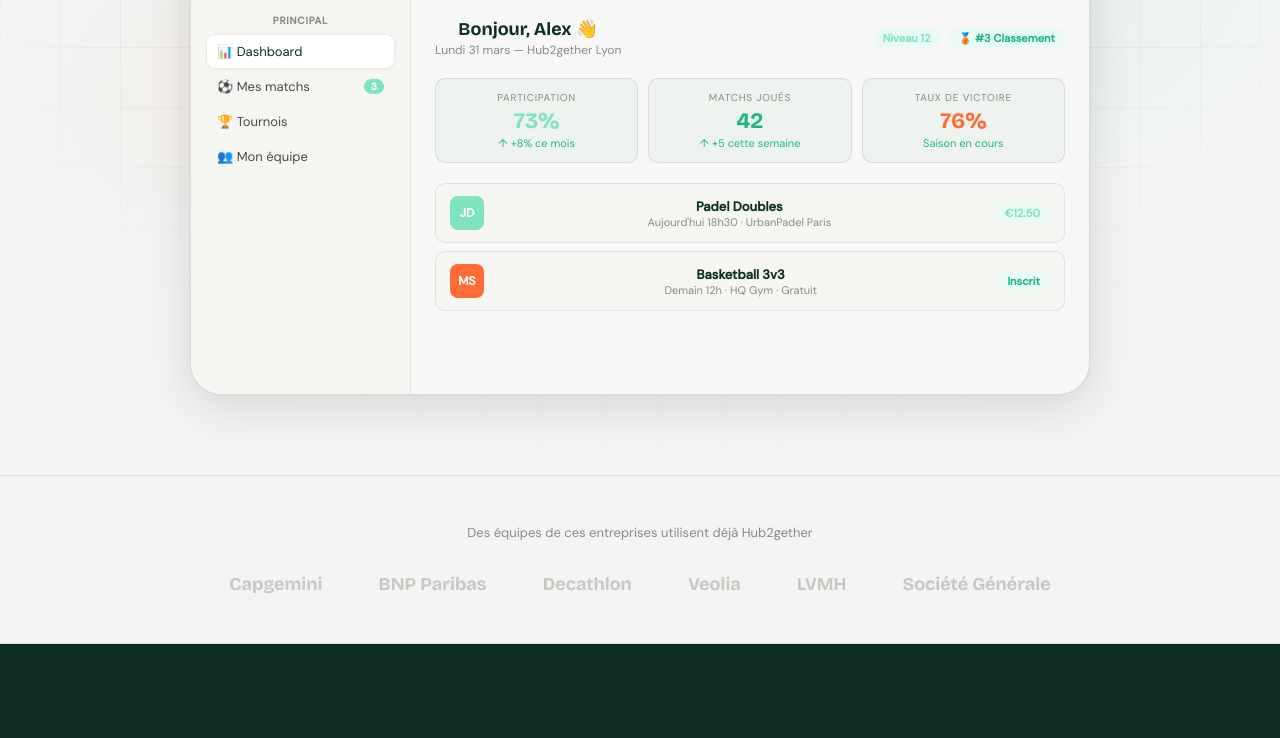
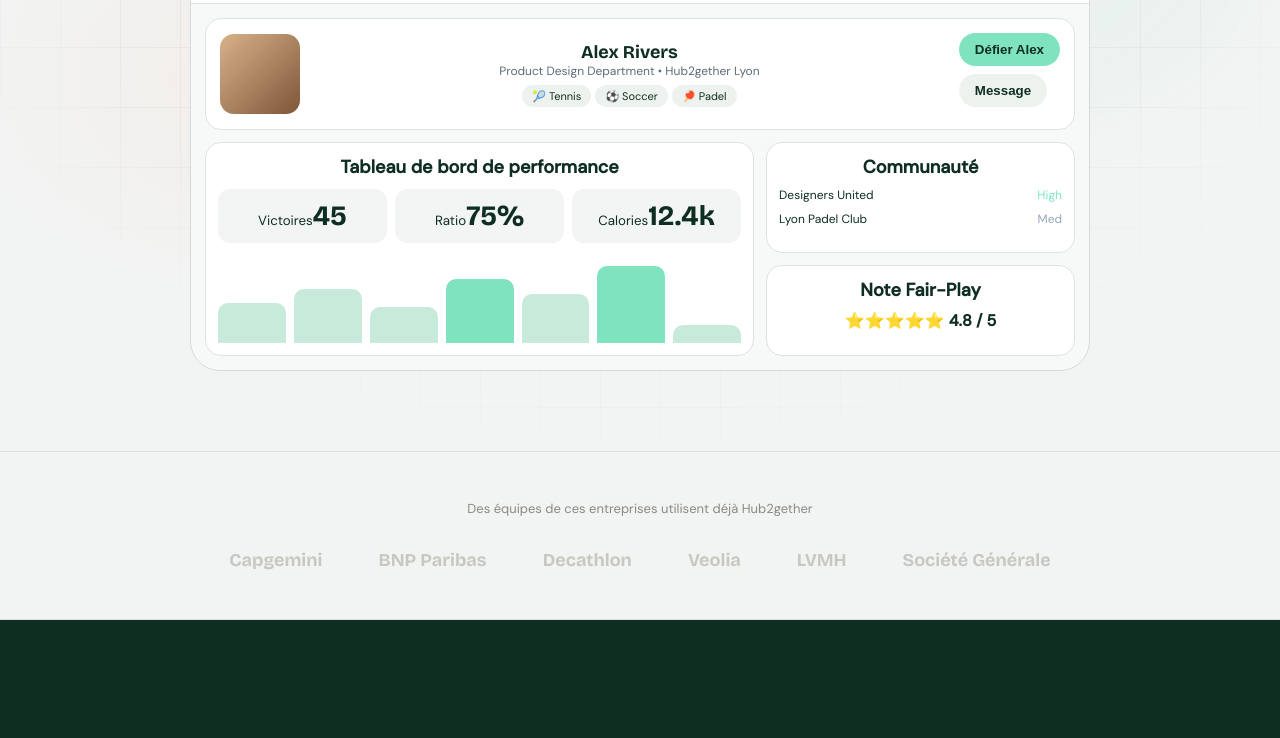
Before and after one commit to Elr0ssi/Hub2gether---codex, a plain HTML site: page index.html in a window 1280 px wide. Shown: the part 793-1531 px from the top of the page. Drawn offline with nearby package versions, Linux system fonts and the light colour scheme.

Commit message:
Enhance animations, counters replay, and interactive enterprise preview

```diff
--- a/index.html
+++ b/index.html
@@ -250,6 +250,48 @@
   .reveal { opacity: 0; transform: translateY(24px); transition: opacity .6s ease, transform .6s ease; }
   .reveal.visible { opacity: 1; transform: none; }
 
+
+  .reveal-left { opacity: 0; transform: translateX(-30px); transition: opacity .7s ease, transform .7s ease; }
+  .reveal-right { opacity: 0; transform: translateX(30px); transition: opacity .7s ease, transform .7s ease; }
+  .reveal-zoom { opacity: 0; transform: scale(.94); transition: opacity .7s ease, transform .7s ease; }
+  .reveal-left.visible, .reveal-right.visible, .reveal-zoom.visible { opacity: 1; transform: none; }
+
+  .hub-dashboard { background:#f7f9f8; border:1px solid #d4dbd8; border-radius:30px; padding:0; overflow:hidden; }
+  .hub-topnav { display:flex; justify-content:space-between; align-items:center; padding:14px 18px; border-bottom:1px solid #dce3df; background:white; }
+  .hub-topnav .tabs { display:flex; gap:8px; }
+  .hub-tab { font-size:12px; font-weight:700; padding:8px 14px; border-radius:999px; background:#eef2ef; color:#546272; }
+  .hub-tab.active { background:var(--blue-light); color:var(--black); }
+  .hub-user { font-size:13px; font-weight:700; color:var(--black); }
+  .hub-body { padding:14px; display:grid; gap:12px; }
+  .hub-profile { background:white; border:1px solid #dce3df; border-radius:16px; padding:14px; display:grid; grid-template-columns:80px 1fr auto; gap:12px; align-items:center; }
+  .hub-avatar { width:80px; height:80px; border-radius:14px; background:linear-gradient(135deg,#d8b28a,#7e5639); }
+  .hub-profile h4 { font-size:18px; font-family:var(--font-display); }
+  .hub-profile p { font-size:12px; color:#5d6b79; }
+  .hub-profile .chip { font-size:11px; padding:4px 10px; border-radius:999px; background:#eef2ef; display:inline-block; margin-top:6px; }
+  .hub-actions button { display:block; border:none; border-radius:999px; padding:9px 16px; font-weight:700; margin-bottom:8px; }
+  .hub-actions .primary { background:var(--blue); color:var(--black); }
+  .hub-actions .secondary { background:#eef2ef; color:var(--black); }
+  .hub-grid { display:grid; grid-template-columns:1.6fr .9fr; gap:12px; }
+  .hub-panel { background:white; border:1px solid #dce3df; border-radius:16px; padding:12px; }
+  .hub-kpis { display:grid; grid-template-columns:repeat(3,1fr); gap:8px; margin-top:10px; }
+  .hub-kpi { background:#f3f5f4; border-radius:12px; padding:10px; }
+  .hub-kpi strong { font-size:28px; font-family:var(--font-display); }
+  .hub-bars { margin-top:10px; display:flex; align-items:flex-end; gap:8px; height:90px; }
+  .hub-bars span { flex:1; border-radius:10px 10px 0 0; background:#c8eadb; }
+  .hub-bars span:nth-child(4), .hub-bars span:nth-child(6){ background:#7FE3BF; }
+  .hub-side .badge { display:flex; justify-content:space-between; font-size:12px; margin-top:8px; }
+
+  .enterprise-interactive { margin-top: 46px; display:grid; grid-template-columns: 320px 1fr; gap:22px; align-items:stretch; }
+  .enterprise-menu { background:white; border:1px solid var(--border); border-radius:20px; padding:10px; display:grid; gap:8px; }
+  .enterprise-item { border:none; text-align:left; padding:14px; border-radius:12px; background:#f5f7f6; font-family:var(--font-body); cursor:pointer; font-size:14px; color:#4c5b55; }
+  .enterprise-item.active { background:var(--blue-light); color:var(--black); font-weight:700; }
+  .enterprise-preview { background:white; border:1px solid var(--border); border-radius:20px; padding:22px; box-shadow:var(--shadow-sm); }
+  .enterprise-preview h4 { font-family:var(--font-display); font-size:24px; margin-bottom:8px; }
+  .enterprise-preview p { margin-bottom:14px; }
+  .enterprise-metrics { display:grid; grid-template-columns:repeat(3,1fr); gap:10px; }
+  .enterprise-metrics div { background:#f4f6f5; border-radius:12px; padding:12px; }
+  .enterprise-metrics strong { font-size:24px; font-family:var(--font-display); }
+
   @media (max-width: 900px) {
     nav { padding: 0 20px; }
     .nav-links { display: none; }
@@ -264,6 +306,8 @@
     .steps-row { grid-template-columns: 1fr 1fr; }
     .mockup-body { grid-template-columns: 1fr; }
     .mockup-sidebar { display: none; }
+    .hub-grid, .enterprise-interactive { grid-template-columns:1fr; }
+    .hub-kpis, .enterprise-metrics { grid-template-columns:1fr; }
     .footer-inner { flex-direction: column; gap: 24px; text-align: center; }
     .logos-row { gap: 28px; }
     .pricing-scroll-section { min-height: auto; padding: 80px 20px; }
@@ -291,13 +335,45 @@
   <p class="hero-sub">Tournois, matchmaking, classements inter-entreprises, paiements automatisés — tout en un seul endroit pour vos collaborateurs.</p>
   <div class="hero-actions"><button class="btn-xl">Commencer gratuitement <span>→</span></button><button class="btn-xl-outline">Voir la démo</button></div>
   <div class="hero-social-proof"><div class="avatars"><span style="background:#1E5EFF">JD</span><span style="background:#1DB87E">MS</span><span style="background:#FF6B35">AT</span><span style="background:#8B5CF6">LC</span><span style="background:#F5C842;color:#333">+</span></div><p class="social-text"><strong>+2 400 collaborateurs</strong> actifs sur la plateforme</p></div>
-  <div class="hero-mockup reveal">
-    <div class="mockup-window"><div class="mockup-bar"><div class="mockup-dot" style="background:#FF5F57"></div><div class="mockup-dot" style="background:#FEBC2E"></div><div class="mockup-dot" style="background:#28C840"></div><div class="mockup-url">app.hub2gether.io/dashboard</div></div>
-    <div class="mockup-body"><div class="mockup-sidebar"><div class="sidebar-section"><div class="sidebar-label">Principal</div><div class="sidebar-item active">📊 Dashboard</div><div class="sidebar-item">⚽ Mes matchs <span class="sidebar-stat">3</span></div><div class="sidebar-item">🏆 Tournois</div><div class="sidebar-item">👥 Mon équipe</div></div></div>
-      <div class="mockup-main"><div class="mockup-header"><div><div class="mockup-title">Bonjour, Alex 👋</div><div class="mockup-sub">Lundi 31 mars — Hub2gether Lyon</div></div><div style="display:flex;gap:8px"><div class="match-badge badge-blue">Niveau 12</div><div class="match-badge badge-green">🥉 #3 Classement</div></div></div>
-      <div class="mockup-kpis"><div class="mkpi"><div class="mkpi-label">Participation</div><div class="mkpi-val" style="color:var(--blue)"><span class="counter" data-target="73" data-suffix="%">0%</span></div><div class="mkpi-delta">↑ +8% ce mois</div></div><div class="mkpi"><div class="mkpi-label">Matchs joués</div><div class="mkpi-val" style="color:var(--green)"><span class="counter" data-target="42">0</span></div><div class="mkpi-delta">↑ +5 cette semaine</div></div><div class="mkpi"><div class="mkpi-label">Taux de victoire</div><div class="mkpi-val" style="color:var(--orange)"><span class="counter" data-target="76" data-suffix="%">0%</span></div><div class="mkpi-delta">Saison en cours</div></div></div>
-      <div class="mockup-matches"><div class="match-card"><div class="match-avatar" style="background:var(--blue)">JD</div><div class="match-info"><div class="match-name">Padel Doubles</div><div class="match-detail">Aujourd'hui 18h30 · UrbanPadel Paris</div></div><div class="match-badge badge-blue">€12.50</div></div><div class="match-card"><div class="match-avatar" style="background:var(--orange)">MS</div><div class="match-info"><div class="match-name">Basketball 3v3</div><div class="match-detail">Demain 12h · HQ Gym · Gratuit</div></div><div class="match-badge badge-green">Inscrit</div></div></div>
-      </div></div></div>
+  <div class="hero-mockup reveal-zoom">
+    <div class="hub-dashboard">
+      <div class="hub-topnav">
+        <div class="nav-logo" style="font-size:16px;"><span class="brand-mark" aria-hidden="true" style="font-size:26px;">H<span>2</span></span>Hub2gether</div>
+        <div class="tabs">
+          <span class="hub-tab">Matchmaking</span>
+          <span class="hub-tab">Groupes</span>
+          <span class="hub-tab active">Profils</span>
+          <span class="hub-tab">Classement</span>
+        </div>
+        <div class="hub-user">Alex Rivers · PRO</div>
+      </div>
+      <div class="hub-body">
+        <div class="hub-profile">
+          <div class="hub-avatar"></div>
+          <div>
+            <h4>Alex Rivers</h4>
+            <p>Product Design Department • Hub2gether Lyon</p>
+            <span class="chip">🎾 Tennis</span> <span class="chip">⚽ Soccer</span> <span class="chip">🏓 Padel</span>
+          </div>
+          <div class="hub-actions"><button class="primary">Défier Alex</button><button class="secondary">Message</button></div>
+        </div>
+        <div class="hub-grid">
+          <div class="hub-panel">
+            <h4 style="font-size:18px">Tableau de bord de performance</h4>
+            <div class="hub-kpis">
+              <div class="hub-kpi"><small>Victoires</small><strong class="counter" data-target="45">0</strong></div>
+              <div class="hub-kpi"><small>Ratio</small><strong class="counter" data-target="75" data-suffix="%">0%</strong></div>
+              <div class="hub-kpi"><small>Calories</small><strong class="counter" data-target="12" data-suffix=".4k">0.0k</strong></div>
+            </div>
+            <div class="hub-bars"><span style="height:45%"></span><span style="height:60%"></span><span style="height:40%"></span><span style="height:72%"></span><span style="height:55%"></span><span style="height:86%"></span><span style="height:20%"></span></div>
+          </div>
+          <div class="hub-side" style="display:grid;gap:12px;">
+            <div class="hub-panel"><h4 style="font-size:18px">Communauté</h4><div class="badge"><span>Designers United</span><span style="color:#7FE3BF">High</span></div><div class="badge"><span>Lyon Padel Club</span><span style="color:#95a8bd">Med</span></div></div>
+            <div class="hub-panel"><h4 style="font-size:18px">Note Fair-Play</h4><p style="margin-top:8px;font-weight:700">⭐⭐⭐⭐⭐ 4.8 / 5</p></div>
+          </div>
+        </div>
+      </div>
+    </div>
   </div>
 </section>
 
@@ -307,8 +383,24 @@
   <div class="stats-grid reveal"><div class="stat-card"><div class="stat-num counter" data-target="80" data-prefix="" data-suffix="%">0%</div><div class="stat-desc">des salariés français souhaitent pratiquer une activité sportive dans le cadre du travail.</div></div><div class="stat-card"><div class="stat-num counter" data-target="2" data-prefix="€" data-suffix="Md">€0Md</div><div class="stat-desc">dépensés chaque année par les entreprises françaises en sport et bien-être salarié.</div></div><div class="stat-card"><div class="stat-num counter" data-target="26" data-prefix="-" data-suffix="%">-0%</div><div class="stat-desc">d'absentéisme dans les entreprises qui proposent une pratique sportive régulière.</div></div></div>
   <div class="market-quote reveal"><p>Le sport en entreprise <em>réduit le turn-over, booste l'engagement</em> et améliore la marque employeur.</p><cite>— Analyse du marché du bien-être au travail, France 2024</cite></div></div></section>
 
-<section id="entreprises" style="background:var(--grey-50)"><div class="section-inner"><div class="section-tag"><div class="tag-dot"></div>Pour les entreprises</div><h2 class="section-title">Gérez tout le sport de votre entreprise <em>depuis un seul tableau de bord.</em></h2><p class="section-desc">Fini les emails, les tableurs et les relances WhatsApp.</p>
-  <div class="features-grid reveal" id="fonctionnalites"><div class="feature-tile"><div class="feature-tile-icon icon-blue">📊</div><div class="feature-tile-name">Tableau de bord RH</div><div class="feature-tile-desc">Suivez le taux de participation et l'engagement.</div></div><div class="feature-tile"><div class="feature-tile-icon icon-green">🏆</div><div class="feature-tile-name">Tournois & compétitions</div><div class="feature-tile-desc">Compétitions intra/inter-entreprises automatisées.</div></div><div class="feature-tile"><div class="feature-tile-icon icon-orange">💳</div><div class="feature-tile-name">Paiements sans friction</div><div class="feature-tile-desc">Quote-part automatique, plus de relances.</div></div><div class="feature-tile"><div class="feature-tile-icon icon-yellow">🤝</div><div class="feature-tile-name">Partenaires exclusifs</div><div class="feature-tile-desc">Tarifs négociés terrains/salles/équipements.</div></div><div class="feature-tile"><div class="feature-tile-icon icon-blue">👥</div><div class="feature-tile-name">Gestion des équipes</div><div class="feature-tile-desc">Invites, rosters, résultats — tout centralisé.</div></div><div class="feature-tile"><div class="feature-tile-icon icon-green">📈</div><div class="feature-tile-name">ROI mesurable</div><div class="feature-tile-desc">Impact sur absentéisme, satisfaction, turnover.</div></div></div>
+<section id="entreprises" style="background:var(--grey-50)"><div class="section-inner"><div class="section-tag reveal-left"><div class="tag-dot"></div>Pour les entreprises</div><h2 class="section-title reveal-left">Gérez tout le sport de votre entreprise <em>depuis un seul tableau de bord.</em></h2><p class="section-desc reveal-left">Cliquez sur les modules à gauche pour voir l'interface de droite s'adapter en direct.</p>
+  <div class="enterprise-interactive reveal-right">
+    <div class="enterprise-menu">
+      <button class="enterprise-item active" data-title="Tableau de bord RH" data-text="Suivez l'engagement, les taux de participation et les tendances d'activité par équipe." data-m1="73%" data-m1l="Participation" data-m2="42" data-m2l="Matchs" data-m3="+8%" data-m3l="Progression">📊 Tableau de bord RH</button>
+      <button class="enterprise-item" data-title="Tournois & compétitions" data-text="Créez vos brackets, automatisez les rounds et animez les finales inter-entreprises." data-m1="16" data-m1l="Tournois" data-m2="248" data-m2l="Joueurs" data-m3="4" data-m3l="Saisons">🏆 Tournois & compétitions</button>
+      <button class="enterprise-item" data-title="Paiements sans friction" data-text="Collecte automatique des quotes-parts, remboursements suivis et subventions RH." data-m1="€12k" data-m1l="Collectés" data-m2="98%" data-m2l="Paiements OK" data-m3="0" data-m3l="Relance manuelle">💳 Paiements sans friction</button>
+      <button class="enterprise-item" data-title="Partenaires exclusifs" data-text="Accédez aux terrains, salles et événements partenaires avec tarifs négociés." data-m1="32" data-m1l="Partenaires" data-m2="-18%" data-m2l="Coût moyen" data-m3="7" data-m3l="Villes">🤝 Partenaires exclusifs</button>
+    </div>
+    <div class="enterprise-preview">
+      <h4 id="enterprise-title">Tableau de bord RH</h4>
+      <p id="enterprise-text">Suivez l'engagement, les taux de participation et les tendances d'activité par équipe.</p>
+      <div class="enterprise-metrics">
+        <div><small id="enterprise-m1l">Participation</small><strong id="enterprise-m1">73%</strong></div>
+        <div><small id="enterprise-m2l">Matchs</small><strong id="enterprise-m2">42</strong></div>
+        <div><small id="enterprise-m3l">Progression</small><strong id="enterprise-m3">+8%</strong></div>
+      </div>
+    </div>
+  </div>
 </div></section>
 
 <section id="joueurs"><div class="section-inner"><div class="split reveal"><div><div class="section-tag"><div class="tag-dot"></div>Matchmaking</div><h2 class="section-title">Trouvez des partenaires de jeu <em>en 30 secondes.</em></h2><p class="section-desc">Filtrez par sport, niveau, disponibilité ou entreprise.</p></div><div><div class="feat-card"><div class="feat-card-header"><div><div class="feat-card-title">Matchs disponibles</div><div class="feat-card-sub">Paris · Ce soir</div></div></div><div class="feat-card-body"><div class="match-list"><div class="match-row"><div class="player-avatar" style="background:var(--blue)">JD</div><div class="player-info"><div class="player-name">Padel Doubles</div><div class="player-detail">Jerome D. · Niveau 4 · Aujourd'hui 18h30</div></div><div class="player-meta"><div class="player-price">€12.50</div><div class="player-place">UrbanPadel Paris</div></div></div><div class="match-row"><div class="player-avatar" style="background:var(--orange)">MS</div><div class="player-info"><div class="player-name">Basketball 3v3</div><div class="player-detail">Marc S. · Intermédiaire · Demain 12h</div></div><div class="player-meta"><div class="player-price" style="color:var(--green)">Gratuit</div><div class="player-place">HQ Gym</div></div></div></div><button class="join-btn">Rejoindre le match ↗</button></div></div></div></div></div></section>
@@ -349,7 +441,7 @@
       if (entry.isIntersecting) entry.target.classList.add('visible');
     });
   }, { threshold: 0.12 });
-  document.querySelectorAll('.reveal').forEach(el => observer.observe(el));
+  document.querySelectorAll('.reveal, .reveal-left, .reveal-right, .reveal-zoom').forEach(el => observer.observe(el));
 
   document.querySelectorAll('.lb-tab').forEach(tab => {
     tab.addEventListener('click', () => {
@@ -361,27 +453,62 @@
 
   const counterObserver = new IntersectionObserver((entries) => {
     entries.forEach(entry => {
-      if (!entry.isIntersecting) return;
       const el = entry.target;
+      if (!entry.isIntersecting) {
+        el.dataset.done = '0';
+        return;
+      }
       if (el.dataset.done === '1') return;
       const target = Number(el.dataset.target || 0);
       const prefix = el.dataset.prefix || '';
       const suffix = el.dataset.suffix || '';
+      const startValue = Number(el.dataset.start || 0);
       const duration = 1300;
       const start = performance.now();
       const step = (now) => {
         const p = Math.min((now - start) / duration, 1);
         const eased = 1 - Math.pow(1 - p, 3);
-        const value = Math.round(target * eased);
+        const value = Math.round(startValue + (target - startValue) * eased);
         el.textContent = `${prefix}${value}${suffix}`;
         if (p < 1) requestAnimationFrame(step);
       };
       requestAnimationFrame(step);
       el.dataset.done = '1';
     });
-  }, { threshold: 0.4 });
+  }, { threshold: 0.35 });
 
-  document.querySelectorAll('.counter').forEach(el => counterObserver.observe(el));
+  document.querySelectorAll('.counter').forEach(el => {
+    el.dataset.done = '0';
+    counterObserver.observe(el);
+  });
+
+
+  const enterpriseItems = document.querySelectorAll('.enterprise-item');
+  const enterpriseBindings = {
+    title: document.getElementById('enterprise-title'),
+    text: document.getElementById('enterprise-text'),
+    m1: document.getElementById('enterprise-m1'),
+    m1l: document.getElementById('enterprise-m1l'),
+    m2: document.getElementById('enterprise-m2'),
+    m2l: document.getElementById('enterprise-m2l'),
+    m3: document.getElementById('enterprise-m3'),
+    m3l: document.getElementById('enterprise-m3l')
+  };
+
+  enterpriseItems.forEach(item => {
+    item.addEventListener('click', () => {
+      enterpriseItems.forEach(btn => btn.classList.remove('active'));
+      item.classList.add('active');
+      enterpriseBindings.title.textContent = item.dataset.title;
+      enterpriseBindings.text.textContent = item.dataset.text;
+      enterpriseBindings.m1.textContent = item.dataset.m1;
+      enterpriseBindings.m1l.textContent = item.dataset.m1l;
+      enterpriseBindings.m2.textContent = item.dataset.m2;
+      enterpriseBindings.m2l.textContent = item.dataset.m2l;
+      enterpriseBindings.m3.textContent = item.dataset.m3;
+      enterpriseBindings.m3l.textContent = item.dataset.m3l;
+    });
+  });
 
   const pricingSection = document.querySelector('.pricing-scroll-section');
   const stickyWrap = document.querySelector('.pricing-sticky-wrap');
```
